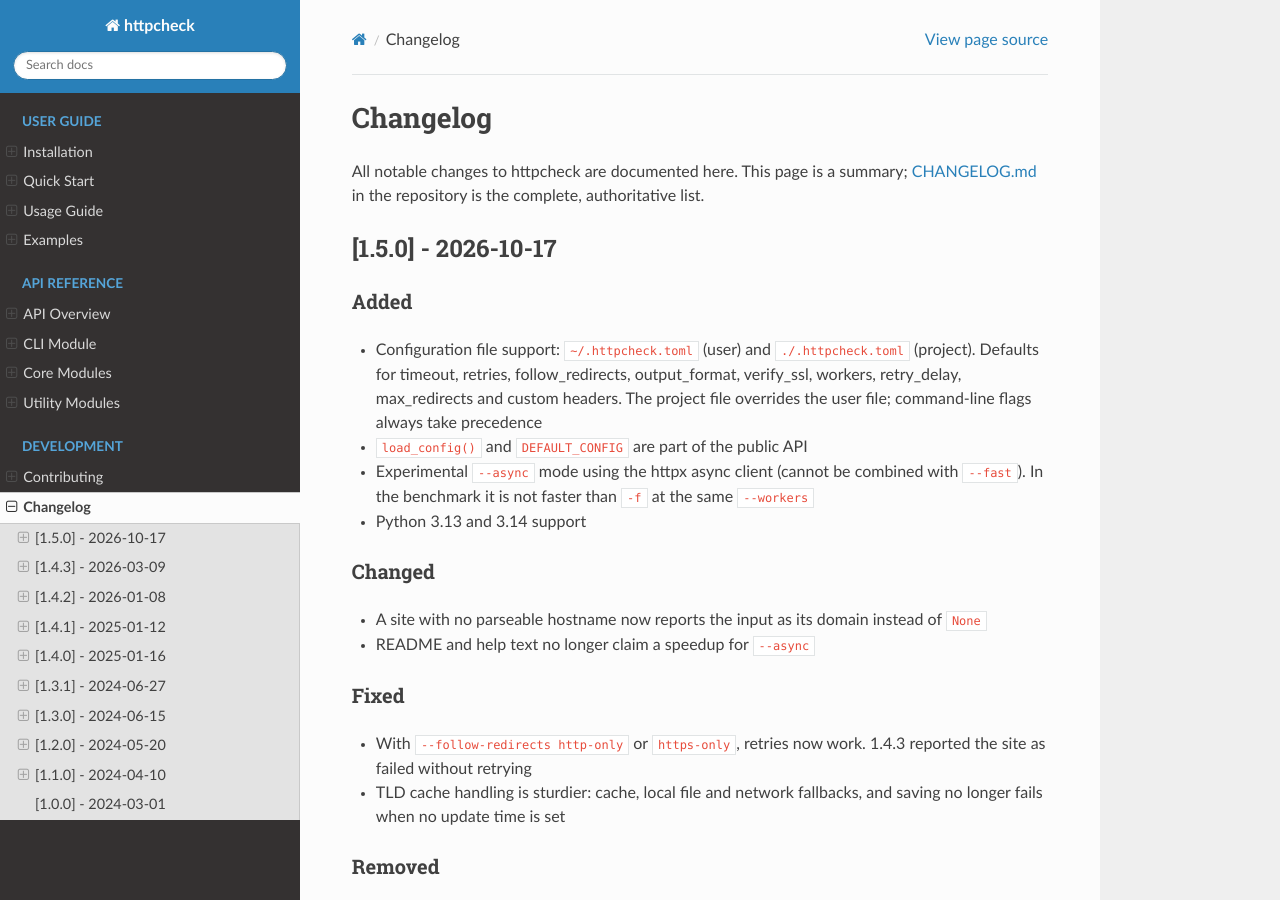
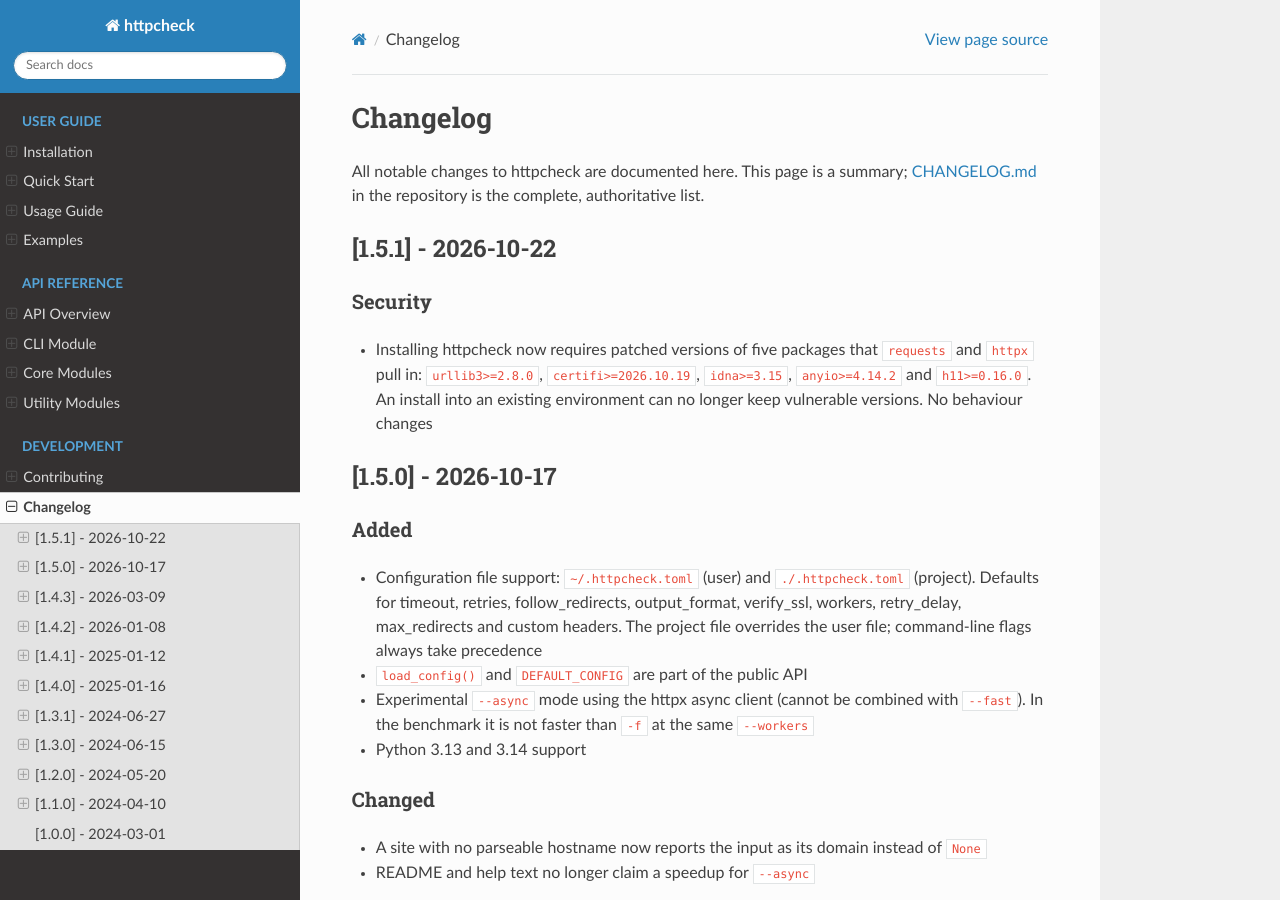
Before and after one commit to docdyhr/httpcheck, a Sphinx documentation site: the page built from docs/changelog.rst, in a window 1280 px wide and 900 px high. Built offline with Sphinx 7.4.7 and the Read the Docs theme 3.1.0, drawn with Linux system fonts in a browser that asks for light colours.

Commit message:
chore(release): v1.5.1 (#60)
Ships the runtime security floors for urllib3, certifi, idna, anyio and h11 (#59). Bumps every version site and moves the Unreleased changelog entries to 1.5.1.

Co-authored-by: Claude Opus 5.5 <noreply@anthropic.com>

```diff
--- a/docs/changelog.rst
+++ b/docs/changelog.rst
@@ -4,6 +4,17 @@ Changelog
 All notable changes to httpcheck are documented here. This page is a summary;
 `CHANGELOG.md <https://github.com/docdyhr/httpcheck/blob/main/CHANGELOG.md>`_ in
 the repository is the complete, authoritative list.
+
+[1.5.1] - 2026-10-22
+--------------------
+
+Security
+~~~~~~~~
+- Installing httpcheck now requires patched versions of five packages that
+  ``requests`` and ``httpx`` pull in: ``urllib3>=2.8.0``, ``certifi>=2026.10.19``,
+  ``idna>=3.15``, ``anyio>=4.14.2`` and ``h11>=0.16.0``. An install into an
+  existing environment can no longer keep vulnerable versions. No behaviour
+  changes
 
 [1.5.0] - 2026-10-17
 --------------------
--- a/docs/conf.py
+++ b/docs/conf.py
@@ -15,8 +15,8 @@ project = "httpcheck"
 copyright = "2026, Thomas Juul Dyhr"  # pylint: disable=redefined-builtin
 author = "Thomas Juul Dyhr"
 
-version = "1.5.0"
-release = "1.5.0"
+version = "1.5.1"
+release = "1.5.1"
 
 # -- General configuration ---------------------------------------------------
 # https://www.sphinx-doc.org/en/master/usage/configuration.html#general-configuration
--- a/httpcheck/__init__.py
+++ b/httpcheck/__init__.py
@@ -5,7 +5,7 @@ A Python CLI tool for checking HTTP status codes of websites with
 threading, redirect handling, TLD validation, and system notifications.
 """
 
-__version__ = "1.5.0"
+__version__ = "1.5.1"
 __author__ = "Thomas Juul Dyhr"
 __email__ = "thomas@dyhr.com"
 
--- a/pyproject.toml
+++ b/pyproject.toml
@@ -4,7 +4,7 @@ build-backend = "setuptools.build_meta"
 
 [project]
 name = "httpcheck"
-version = "1.5.0"
+version = "1.5.1"
 description = "HTTP status code checker with advanced features"
 authors = [{ name = "Thomas Juul Dyhr", email = "thomas@dyhr.com" }]
 license = { text = "MIT" }
```
Also changed, not shown: CHANGELOG.md (+2 -0 lines), CLAUDE.md (+1 -1 lines), README.md (+6 -2 lines), ROADMAP.md (+2 -2 lines), TODO.md (+3 -2 lines), docs/development/DEVELOPMENT_PLAN.md (+4 -4 lines), 3 other files.
